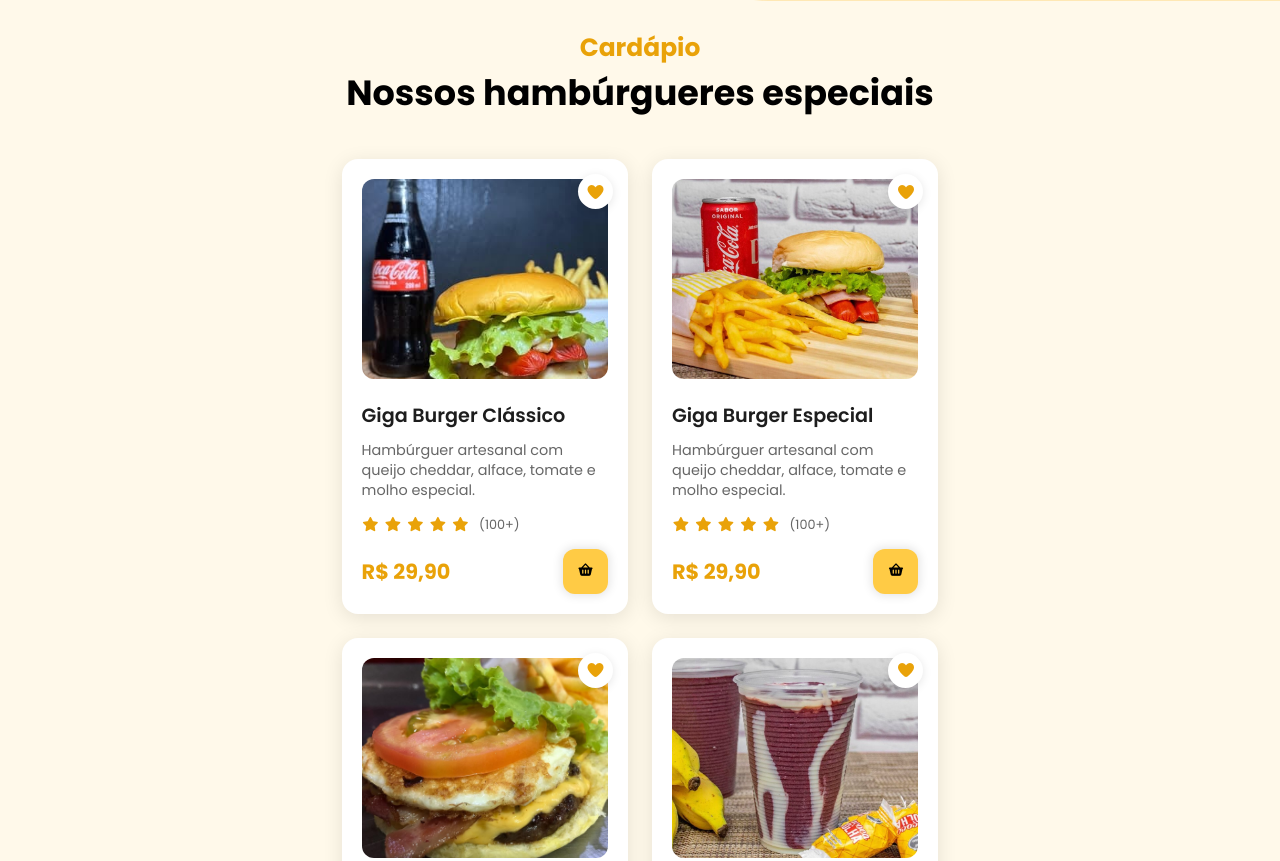
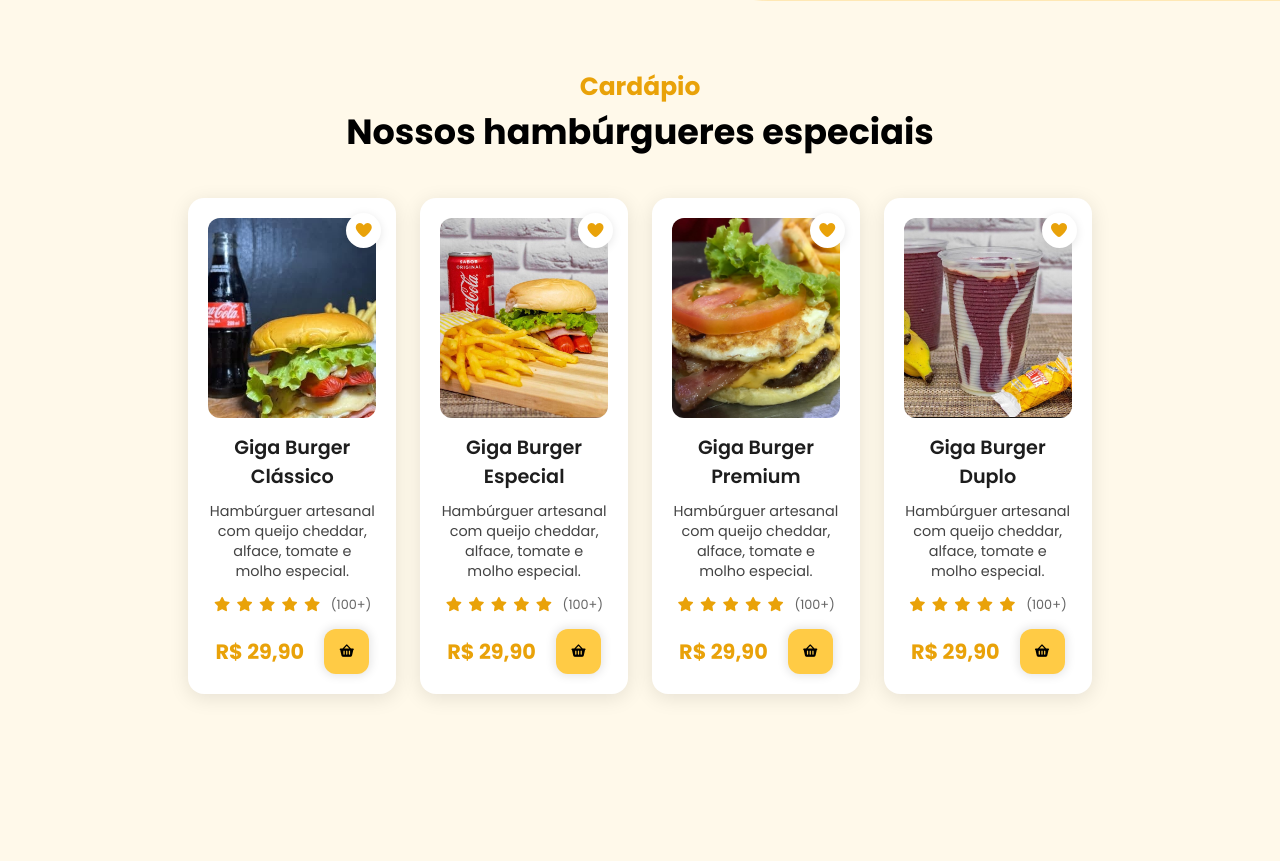
Before and after one commit to felipe6061/LANDING-PAGE, a plain HTML site: page index.html in a window 1280 px wide. Shown: the part 816-1677 px from the top of the page. After the commit the page ends 1617 px from the top, so only its background shows below. Drawn offline with nearby package versions, Linux system fonts and the light colour scheme.

Commit message:
estilização menu

```diff
--- a/src/style/menu.css
+++ b/src/style/menu.css
@@ -8,12 +8,17 @@
 
 #dishes {
     display: grid;
+    display: flex;
+    justify-content: center;
     grid-template-columns: repeat(auto-fit, minmax(280px, 1fr));
     gap: 24px;
     padding: 40px 8%;
 }
 
 .dish {
+    display: flex;
+    flex-direction: column;
+    align-items: center;
     background: white;
     border-radius: 16px;
     padding: 20px;
@@ -59,14 +64,16 @@
     color: #1d1d1d;
     margin-bottom: 10px;
     font-weight: 600;
+    text-align: center;
 }
 
 .dish-description {
-    color: #1d1d1dad;
+    color: #434343;
     font-size: 0.9rem;
     line-height: 1.4;
     margin-bottom: 15px;
     display: block;
+    text-align: center;
 }
 
 .dish-rate {
@@ -89,8 +96,8 @@
 
 .dish-price {
     display: flex;
-    justify-content: space-between;
     align-items: center;
+    gap: 20px;
 }
 
 .dish-price h4 {
```
